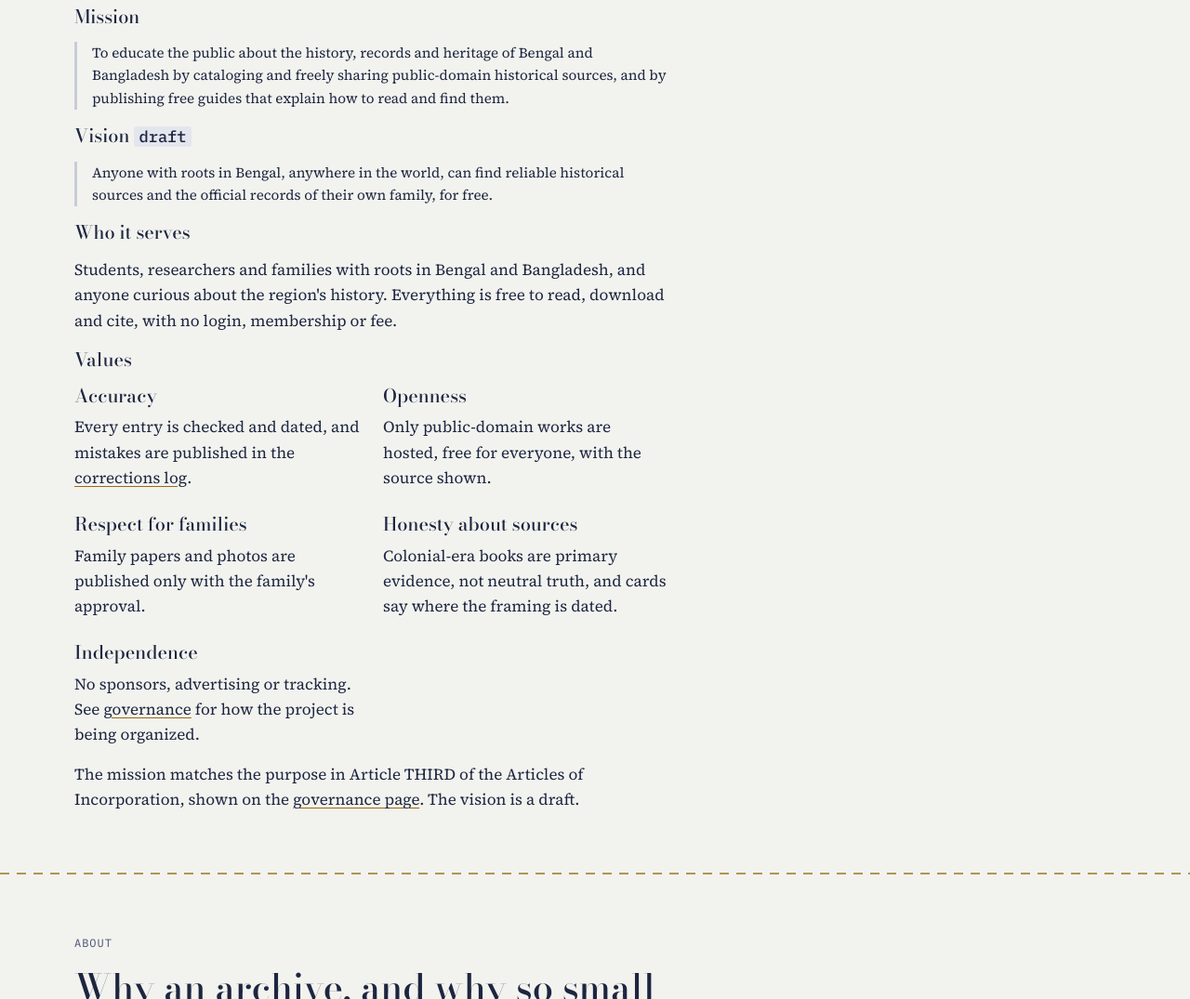
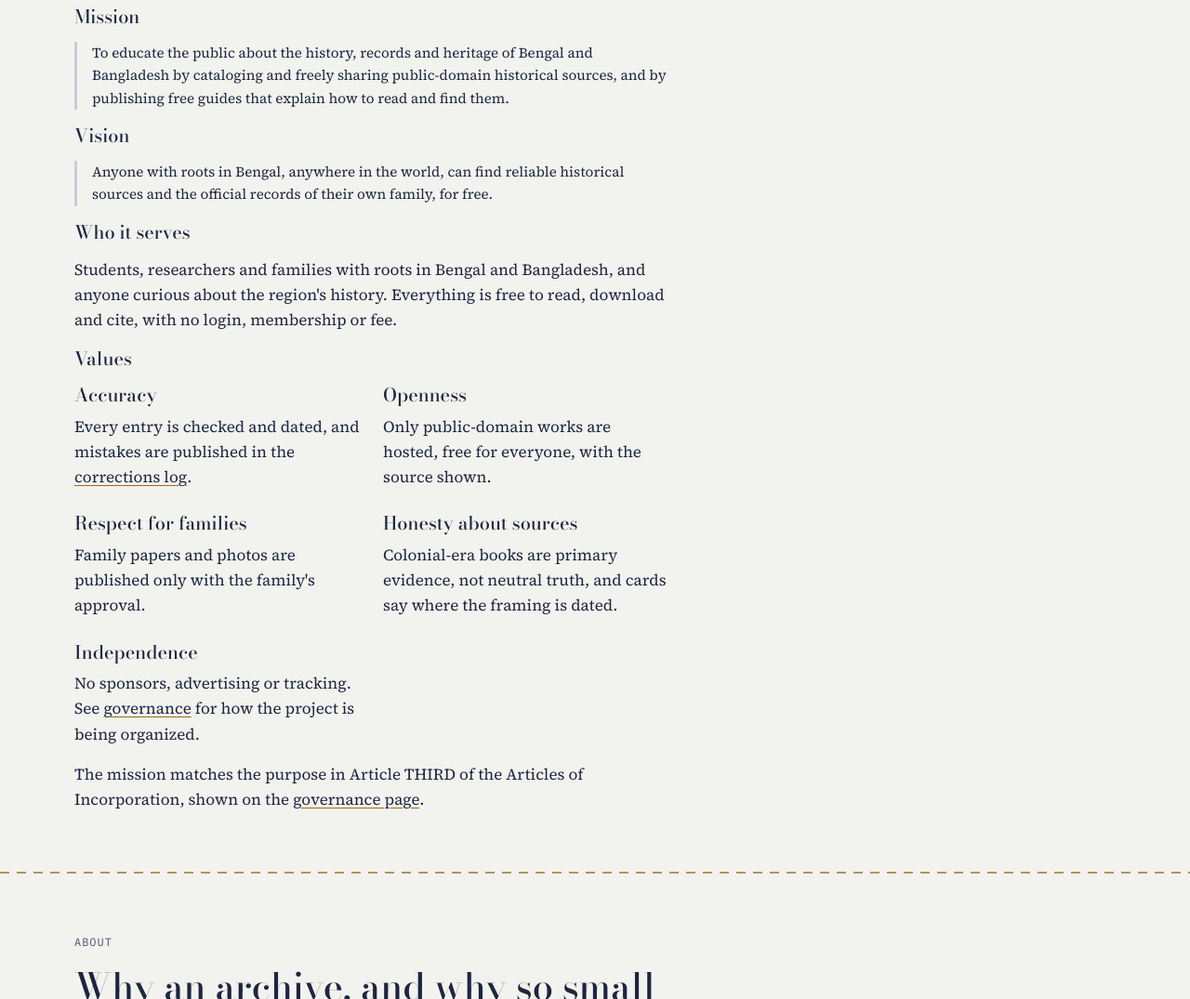
Before and after one commit to Areebu07/bengal-heritage-archive, a plain HTML site: page about.html in a window 1280 px wide. Shown: the part 240-1315 px from the top of the page at 93% size. Drawn offline with nearby package versions, Linux system fonts and the light colour scheme.

Commit message:
Remove draft label from vision; take mailing address off the public site
Co-Authored-By: Claude Sonnet 5.5 <noreply@anthropic.com>
Claude-Session: https://claude.ai/code/session_01Ndj3ugKPjh4Bpf7tKMLhEF

```diff
--- a/about.html
+++ b/about.html
@@ -191,7 +191,7 @@
         <h2>What Waymark Project is for</h2>
         <h3>Mission</h3>
         <p class="cite">To educate the public about the history, records and heritage of Bengal and Bangladesh by cataloging and freely sharing public-domain historical sources, and by publishing free guides that explain how to read and find them.</p>
-        <h3>Vision <span class="placeholder">draft</span></h3>
+        <h3>Vision</h3>
         <p class="cite">Anyone with roots in Bengal, anywhere in the world, can find reliable historical sources and the official records of their own family, for free.</p>
         <h3>Who it serves</h3>
         <p>Students, researchers and families with roots in Bengal and Bangladesh, and anyone curious about the region's history. Everything is free to read, download and cite, with no login, membership or fee.</p>
@@ -203,7 +203,7 @@
           <article><h3>Honesty about sources</h3><p>Colonial-era books are primary evidence, not neutral truth, and cards say where the framing is dated.</p></article>
           <article><h3>Independence</h3><p>No sponsors, advertising or tracking. See <a href="governance.html">governance</a> for how the project is being organized.</p></article>
         </div>
-        <p>The mission matches the purpose in Article THIRD of the Articles of Incorporation, shown on the <a href="governance.html#purpose">governance page</a>. The vision is a draft.</p>
+        <p>The mission matches the purpose in Article THIRD of the Articles of Incorporation, shown on the <a href="governance.html#purpose">governance page</a>.</p>
       </div>
     </div>
   </section>
```
Also changed, not shown: contact.html (+0 -1 lines), governance.html (+1 -2 lines), index.html (+1 -1 lines).
